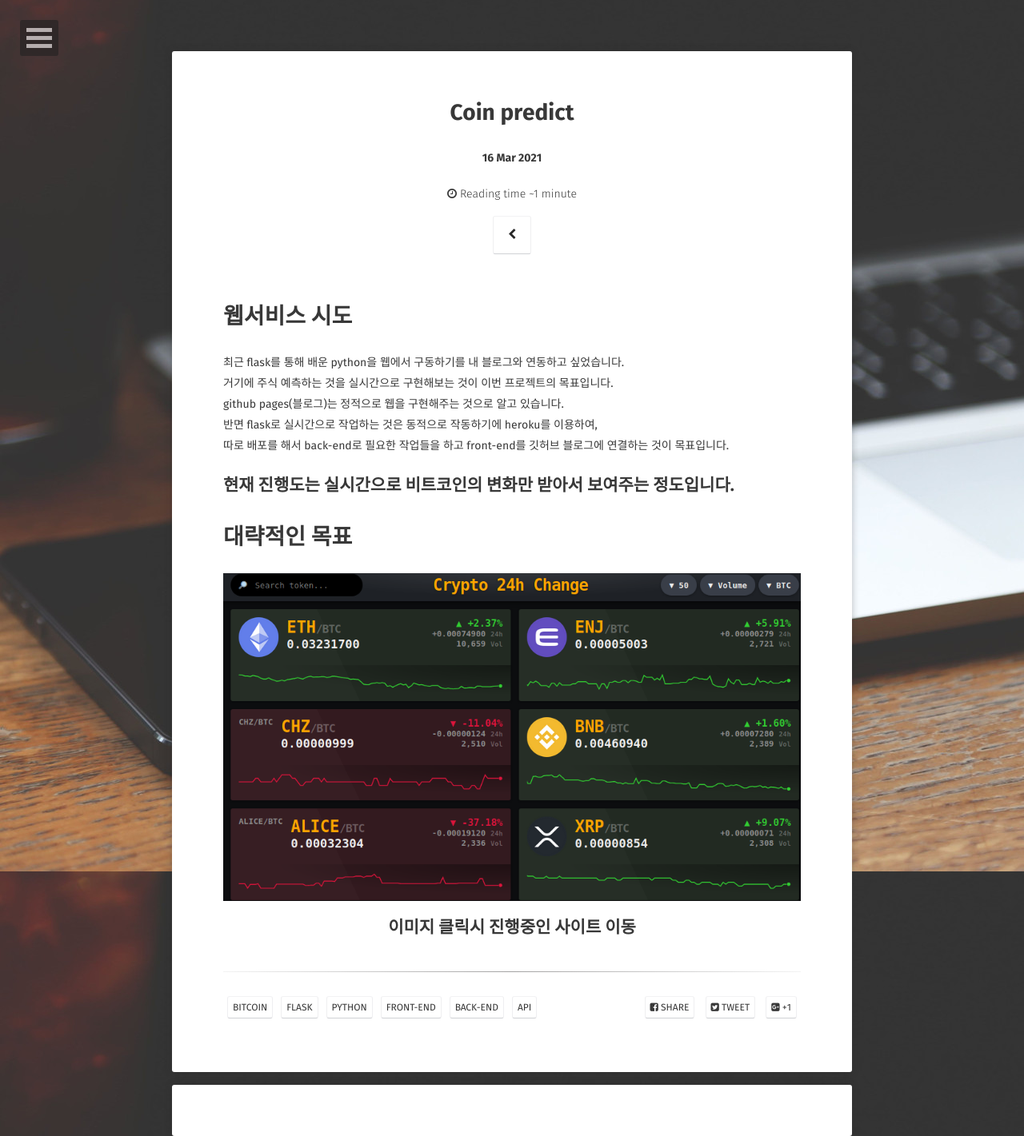
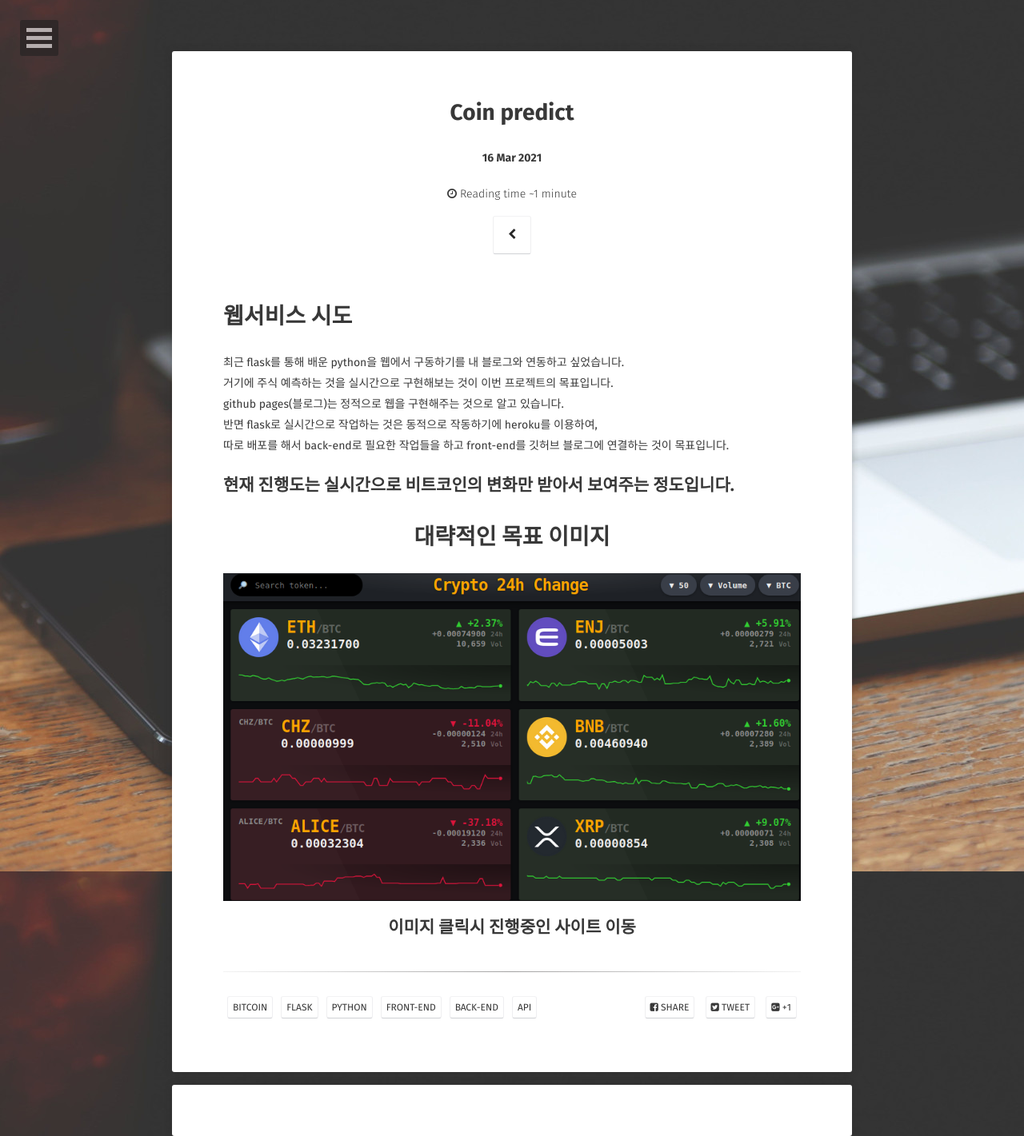
Before and after one commit to HSC-1/HSC-1.github.io, a Jekyll site: the page built from _posts/2021-03-16-project1.md, in a window 1280 px wide. Shown: the whole page at 80% size. Built offline with Jekyll 4.4.1, drawn with Linux system fonts in a browser that asks for light colours; some web fonts are replaced; comment, search, counter and statistics services are not loaded.

Commit message:
글 수정

```diff
--- a/_posts/2021-03-16-project1.md
+++ b/_posts/2021-03-16-project1.md
@@ -24,7 +24,7 @@ github pages(블로그)는 정적으로 웹을 구현해주는 것으로 알고
 
 ## 현재 진행도는 실시간으로 비트코인의 변화만 받아서 보여주는 정도입니다.
 
-# 대략적인 목표
+# <center> 대략적인 목표 이미지 </center>
 
 
 <a href ="https://hsc-1.github.io/coinapp/" ><img src="https://raw.githubusercontent.com/HSC-1/HSC-1.github.io/main/_posts/image/pro.png" alt="목표치"></a>
```
